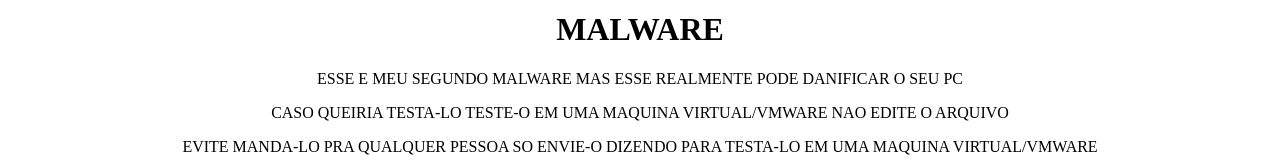
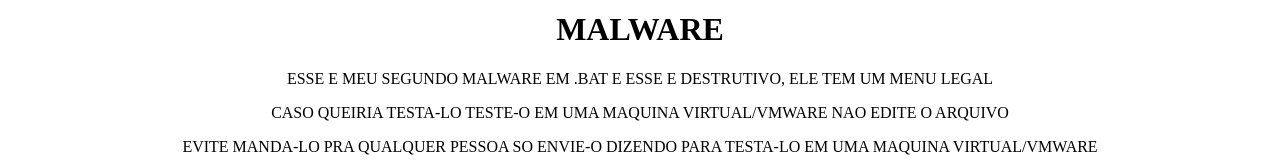
Before and after one commit to juniormaia3489/juniormaia3489, a plain HTML site: page index.html in a window 1280 px wide. Shown: the part 361-521 px from the top of the page. Drawn offline with Linux system fonts and the light colour scheme.

Commit message:
Update index.html

```diff
--- a/index.html
+++ b/index.html
@@ -18,7 +18,7 @@
                     </a>
 ═════════════════════════════════════════════════════
 <h1>MALWARE</h1>
-<p>ESSE E MEU SEGUNDO MALWARE MAS ESSE REALMENTE PODE DANIFICAR O SEU PC</p>
+<p>ESSE E MEU SEGUNDO MALWARE EM .BAT E ESSE E DESTRUTIVO, ELE TEM UM MENU LEGAL</p>
 <p>CASO QUEIRIA TESTA-LO TESTE-O EM UMA MAQUINA VIRTUAL/VMWARE NAO EDITE O ARQUIVO</p>
 <p>EVITE MANDA-LO PRA QUALQUER PESSOA SO ENVIE-O DIZENDO PARA TESTA-LO EM UMA MAQUINA VIRTUAL/VMWARE</p>
 <p>Em Breve...</p>
```
